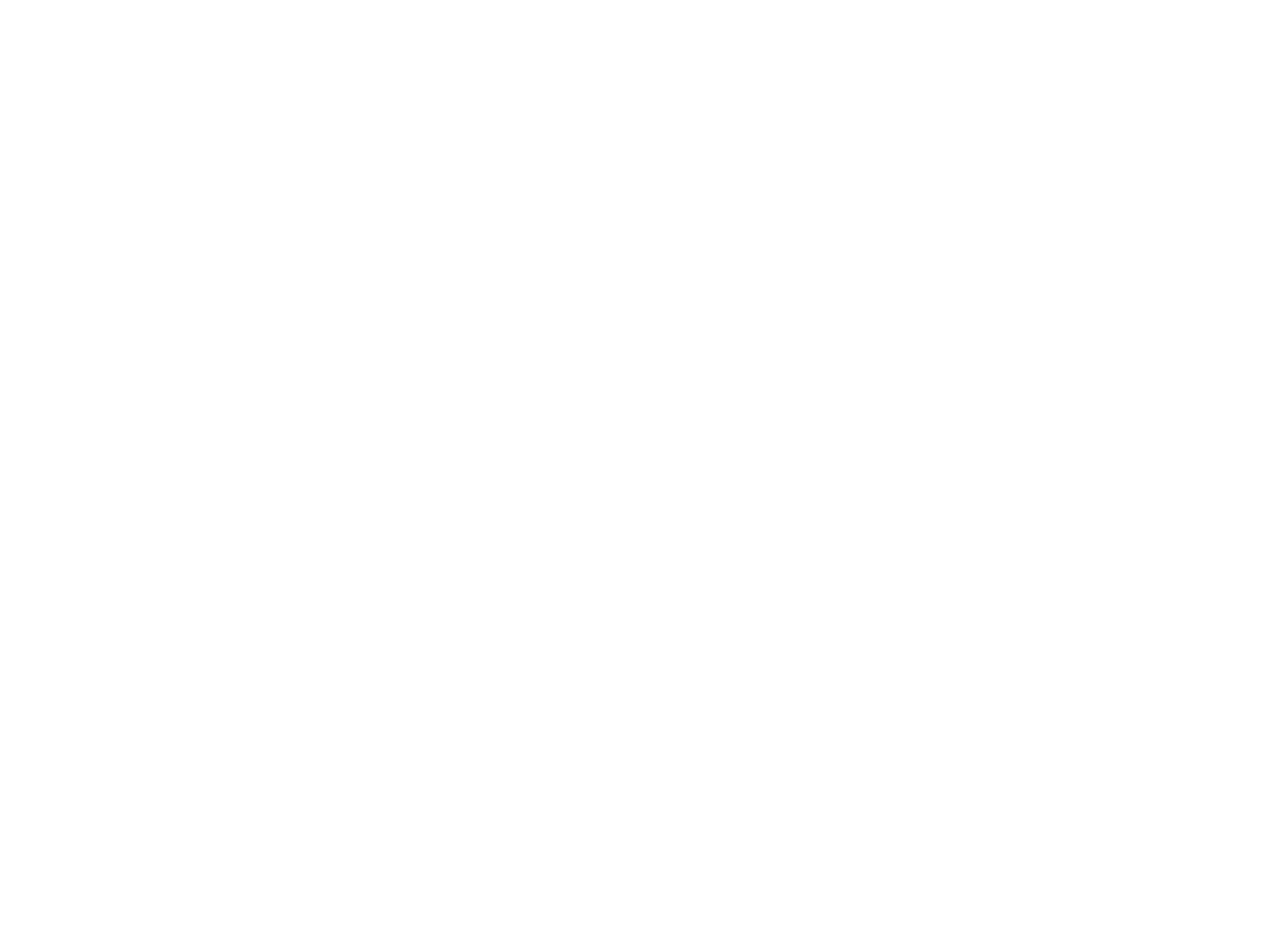
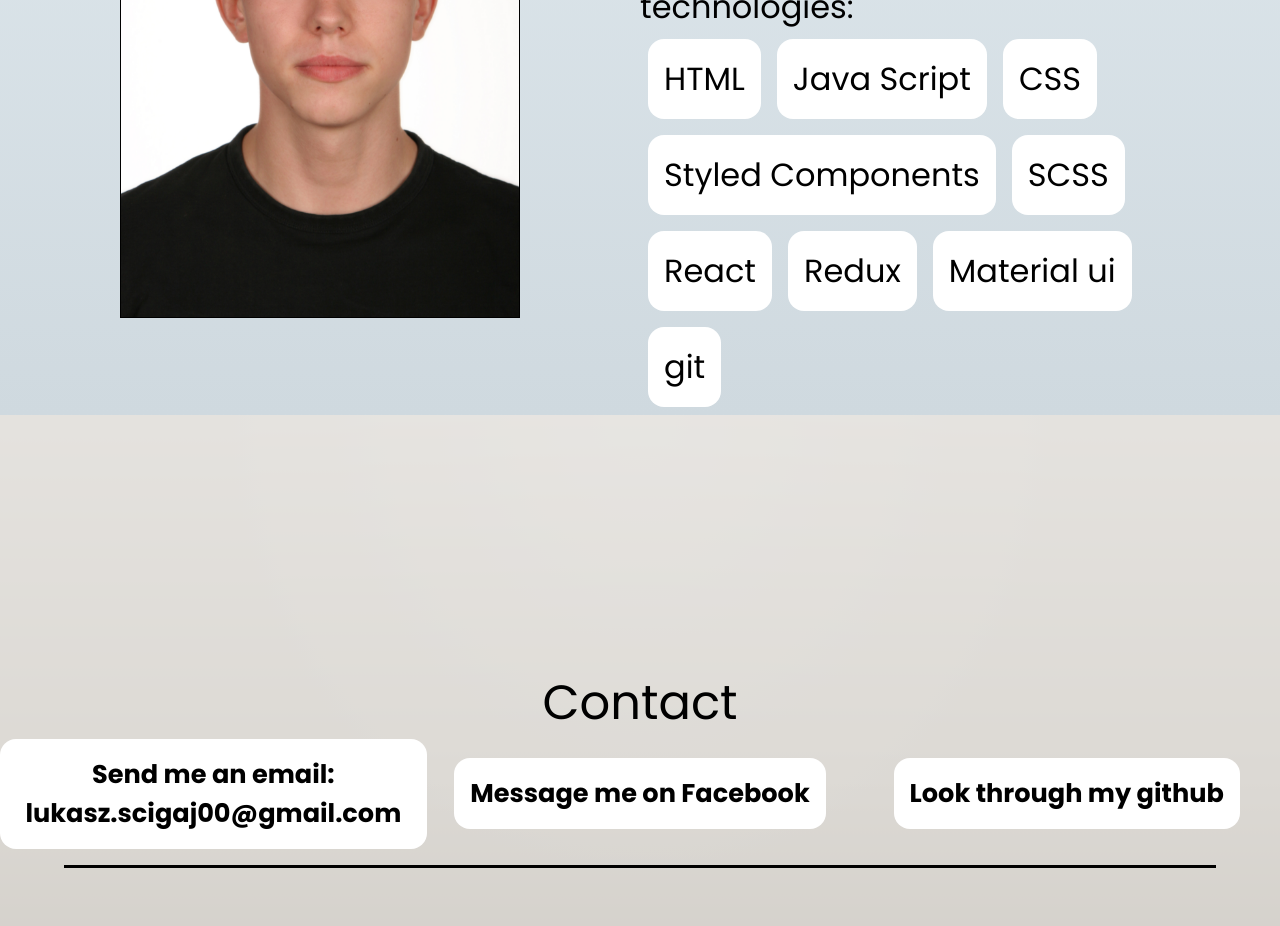
Before and after one commit to lukasz-chase/portfolio, a React (Create React App) app: page / in a window 1280 px wide. Shown: the part 420-1346 px from the top of the page. Before the commit the page ends 800 px from the top, so only its background shows below. Built offline with nearby package versions, Linux system fonts and the light colour scheme.

Commit message:
changed links to react-scroll

```diff
--- a/package.json
+++ b/package.json
@@ -9,8 +9,8 @@
     "framer-motion": "^3.7.0",
     "react": "^17.0.1",
     "react-dom": "^17.0.1",
-    "react-router-dom": "^5.2.0",
     "react-scripts": "4.0.3",
+    "react-scroll": "^1.8.2",
     "styled-components": "^5.2.1",
     "web-vitals": "^1.1.0"
   },
--- a/src/App.js
+++ b/src/App.js
@@ -1,26 +1,14 @@
 //components
 import Nav from "./components/Nav.js";
-import AboutMe from "./components/AboutMe";
-import Project from "./components/Project";
-import Contact from "./components/Contact";
 import GlobalStyles from "./components/GlobalStyles";
-//router
-import { Route } from "react-router-dom";
+import Home from "./pages/Home";
 
 function App() {
   return (
     <div className="App">
       <GlobalStyles />
       <Nav />
-      <Route path="/about-me">
-        <AboutMe />
-      </Route>
-      <Route path="/project1">
-        <Project />
-      </Route>
-      <Route path="/Contact">
-        <Contact />
-      </Route>
+      <Home />
     </div>
   );
 }
--- a/src/components/Contact.js
+++ b/src/components/Contact.js
@@ -7,7 +7,7 @@
 
 const Contact = () => {
   return (
-    <ContactComponent>
+    <ContactComponent id="contact">
       <div className="header">Contact</div>
 
       <div className="contact-info">
--- a/src/components/Dropdown.js
+++ b/src/components/Dropdown.js
@@ -4,7 +4,7 @@
 //components
 import { MenuItems } from "./MenuItems";
 //react router
-import { Link } from "react-router-dom";
+import { Link } from "react-scroll";
 
 const Dropdown = () => {
   return (
--- a/src/components/Nav.js
+++ b/src/components/Nav.js
@@ -1,6 +1,6 @@
 import React, { useState } from "react";
 //react router
-import { Link } from "react-router-dom";
+import { Link } from "react-scroll";
 //styling
 import styled from "styled-components";
 //components
@@ -26,7 +26,7 @@
       <ul className={menu ? "nav-menu active" : "nav-menu"}>
         <li className="nav-item">
           <Link
-            to="/about-me"
+            to="about-me"
             className="nav-links"
             onClick={() => setMenu(false)}
           >
@@ -53,7 +53,7 @@
         )}
         <li className="nav-item">
           <Link
-            to="/contact"
+            to="contact"
             className="nav-links"
             onClick={() => setMenu(false)}
           >
--- a/src/components/ToggleDropdown.js
+++ b/src/components/ToggleDropdown.js
@@ -4,7 +4,7 @@
 //components
 import { MenuItems } from "./MenuItems";
 //react router
-import { Link } from "react-router-dom";
+import { Link } from "react-scroll";
 
 const ToggleDropdown = ({ toggle, setMenu }) => {
   return (
--- a/src/index.js
+++ b/src/index.js
@@ -2,13 +2,10 @@
 import ReactDOM from "react-dom";
 import App from "./App";
 import reportWebVitals from "./reportWebVitals";
-import { BrowserRouter } from "react-router-dom";
 
 ReactDOM.render(
   <React.StrictMode>
-    <BrowserRouter>
-      <App />
-    </BrowserRouter>
+    <App />
   </React.StrictMode>,
   document.getElementById("root")
 );
--- /dev/null
+++ b/src/pages/Home.js
@@ -0,0 +1,21 @@
+import React from "react";
+//styling
+import styled from "styled-components";
+//components
+import AboutMe from "../components/AboutMe";
+import Project from "../components/Project";
+import Contact from "../components/Contact";
+
+const Home = () => {
+  return (
+    <HomeComponent>
+      <AboutMe />
+      <Project />
+      <Contact />
+    </HomeComponent>
+  );
+};
+
+const HomeComponent = styled.div``;
+
+export default Home;
```
Also changed, not shown: 1 other file (tests, documents, lock files or other folders).
